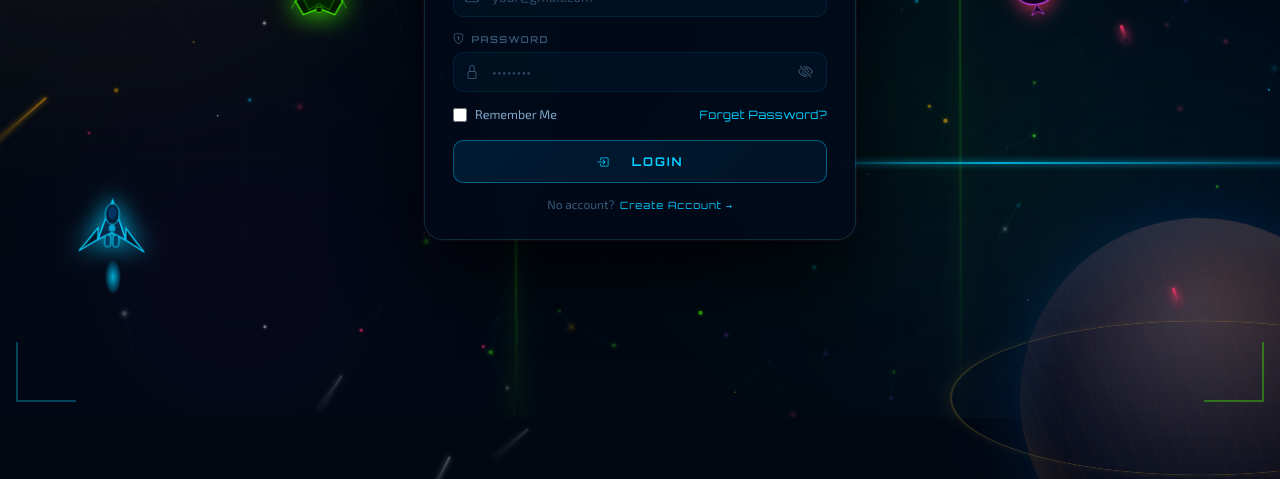
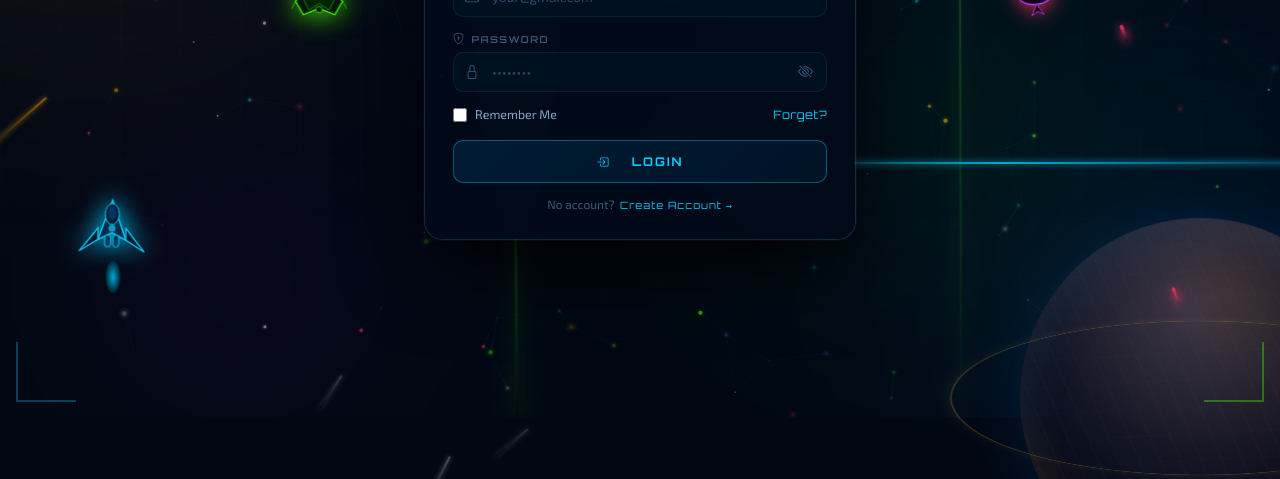
Before and after one commit to crisdanoy9-art/nova_expense_tracker, a PHP site: page /novabudget/login.php in a window 1280 px wide. Shown: the part 382-861 px from the top of the page. Run offline with PHP 8.4, Linux system fonts and the light colour scheme; some libraries are stand-ins or nearby versions.

Commit message:
removing other  text

```diff
--- a/novabudget/login.php
+++ b/novabudget/login.php
@@ -353,7 +353,7 @@ if ($_SERVER['REQUEST_METHOD'] === 'POST') {
           <label class="check-label">
             <input type="checkbox" name="remember"> Remember Me
           </label>
-          <a class="link-dim" href="<?= APP_BASE ?>/login.php">Forget Password?</a>
+          <a class="link-dim" href="<?= APP_BASE ?>/login.php">Forget?</a>
         </div>
 
         <button type="submit" class="btn-launch" id="submit-btn" data-original='<i class="bi bi-box-arrow-in-right"></i> &nbsp;AUTHENTICATE'>
```
